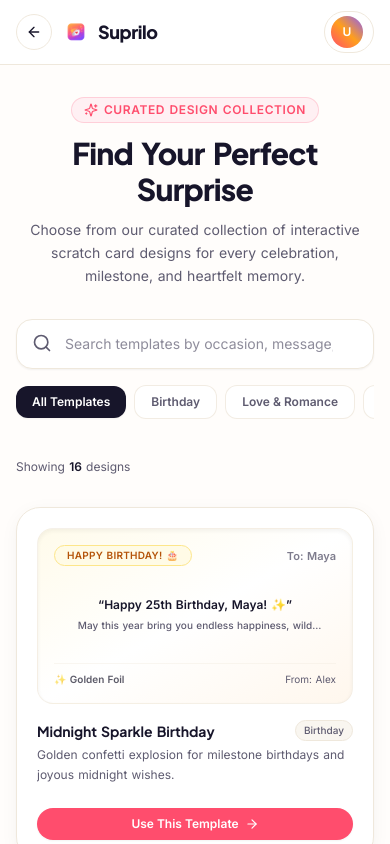
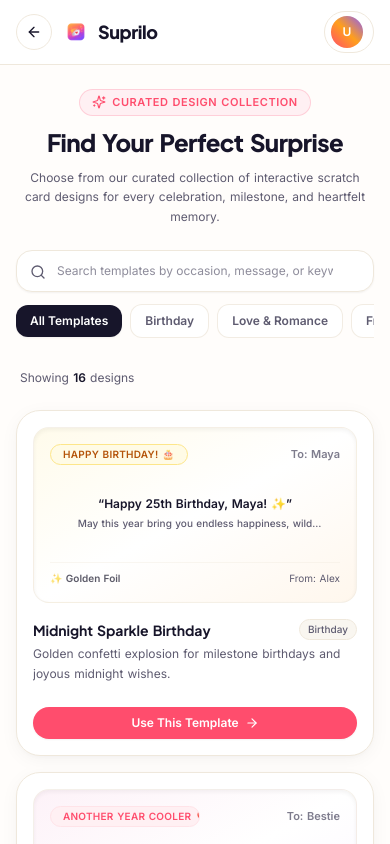
Before and after one commit to LeviHQ/suprilo, a Next.js app: page /templates in a window 390 px wide. Shown: the top 844 px of the page. Built offline with nearby package versions, Linux system fonts and the light colour scheme; no server answers.

Commit message:
fix(responsive): eliminate mobile horizontal viewport overflow on templates gallery and creation studio

```diff
--- a/src/app/globals.css
+++ b/src/app/globals.css
@@ -17,8 +17,8 @@
   html {
     scroll-behavior: smooth;
     color-scheme: light;
-    overflow-x: clip;
-    max-width: 100vw;
+    overflow-x: hidden;
+    max-width: 100%;
     width: 100%;
   }
 
@@ -28,8 +28,8 @@
     font-family: var(--font-body), system-ui, -apple-system, BlinkMacSystemFont, "Segoe UI", Roboto, sans-serif;
     -webkit-font-smoothing: antialiased;
     -moz-osx-font-smoothing: grayscale;
-    overflow-x: clip;
-    max-width: 100vw;
+    overflow-x: hidden;
+    max-width: 100%;
     width: 100%;
     position: relative;
     word-spacing: 0.05em;
@@ -37,7 +37,7 @@
 
   /* Prevent any element from causing horizontal blank space on touch swiping */
   body, main, section, header, footer {
-    max-width: 100vw;
+    max-width: 100%;
   }
 
   /* Ensure legible word spacing across all platform headings and typography */
@@ -122,6 +122,22 @@
   .marquee-pause-hover:hover .animate-marquee-rtl {
     animation-play-state: paused !important;
   }
+}
+
+/* ========================================================================= */
+/* UTILITIES: Cross-Browser Horizontal Scrollbar Hiding (Mobile & Desktop)    */
+/* ========================================================================= */
+.no-scrollbar::-webkit-scrollbar,
+.scrollbar-none::-webkit-scrollbar {
+  display: none;
+  width: 0;
+  height: 0;
+}
+
+.no-scrollbar,
+.scrollbar-none {
+  -ms-overflow-style: none;
+  scrollbar-width: none;
 }
 
 /* ========================================================================= */
--- a/src/app/layout.tsx
+++ b/src/app/layout.tsx
@@ -82,8 +82,8 @@ export default function RootLayout({
   children: React.ReactNode;
 }>) {
   return (
-    <html lang="en" className={`${headingFont.variable} ${bodyFont.variable} overflow-x-clip max-w-full`}>
-      <body className="bg-brand-warm text-brand-dark min-h-screen flex flex-col selection:bg-brand-pink/15 selection:text-brand-pink overflow-x-clip max-w-full">
+    <html lang="en" className={`${headingFont.variable} ${bodyFont.variable} overflow-x-hidden max-w-full w-full`}>
+      <body className="bg-brand-warm text-brand-dark min-h-screen flex flex-col selection:bg-brand-pink/15 selection:text-brand-pink overflow-x-hidden max-w-full w-full">
         <AuthProvider>{children}</AuthProvider>
       </body>
     </html>
--- a/src/app/templates/page.tsx
+++ b/src/app/templates/page.tsx
@@ -57,10 +57,10 @@ export default function TemplatesGalleryPage() {
   };
 
   return (
-    <div className="min-h-screen bg-brand-warm text-brand-dark flex flex-col selection:bg-brand-pink/15 selection:text-brand-pink">
+    <div className="min-h-screen bg-brand-warm text-brand-dark flex flex-col selection:bg-brand-pink/15 selection:text-brand-pink w-full max-w-full overflow-x-hidden">
       {/* Top Navbar */}
-      <header className="sticky top-0 z-40 bg-white/95 backdrop-blur-md border-b border-brand-warm-border">
-        <div className="max-w-7xl mx-auto px-4 sm:px-6 lg:px-8 h-16 flex items-center justify-between">
+      <header className="sticky top-0 z-40 bg-white/95 backdrop-blur-md border-b border-brand-warm-border w-full max-w-full">
+        <div className="max-w-7xl w-full mx-auto px-4 sm:px-6 lg:px-8 h-16 flex items-center justify-between">
           <div className="flex items-center gap-2.5 sm:gap-3">
             <button
               type="button"
@@ -81,7 +81,7 @@ export default function TemplatesGalleryPage() {
             <BrandLogo href="/" size="sm" priority />
           </div>
 
-          <div className="flex items-center gap-3">
+          <div className="flex items-center gap-3 shrink-0">
             <Link
               href="/profile"
               className="flex items-center gap-2 p-1 pl-1.5 pr-2.5 rounded-full hover:bg-brand-warm-subtle border border-brand-warm-border transition-colors"
@@ -97,38 +97,38 @@ export default function TemplatesGalleryPage() {
       </header>
 
       {/* Main Gallery Area */}
-      <main className="flex-1 max-w-7xl w-full mx-auto px-4 sm:px-6 lg:px-8 py-8 sm:py-12 space-y-8">
+      <main className="flex-1 max-w-7xl w-full min-w-0 mx-auto px-4 sm:px-6 lg:px-8 py-6 sm:py-12 space-y-6 sm:space-y-8 overflow-hidden">
         {/* Gallery Hero Title */}
-        <div className="text-center space-y-3 max-w-2xl mx-auto">
-          <span className="inline-flex items-center gap-1.5 px-3 py-1 rounded-full text-xs font-bold uppercase tracking-wider text-brand-pink bg-brand-pink-light border border-brand-pink/20">
-            <Sparkles className="w-3.5 h-3.5" />
-            <span>Curated Design Collection</span>
+        <div className="text-center space-y-2.5 sm:space-y-3 max-w-2xl mx-auto px-2 w-full min-w-0">
+          <span className="inline-flex items-center gap-1.5 px-3 py-1 rounded-full text-[11px] sm:text-xs font-bold uppercase tracking-wider text-brand-pink bg-brand-pink-light border border-brand-pink/20 max-w-full">
+            <Sparkles className="w-3.5 h-3.5 shrink-0" />
+            <span className="truncate">Curated Design Collection</span>
           </span>
-          <h1 className="text-3xl sm:text-4xl font-extrabold text-brand-dark tracking-tight">
+          <h1 className="text-2xl sm:text-4xl font-extrabold text-brand-dark tracking-tight break-words">
             Find Your Perfect Surprise
           </h1>
-          <p className="text-sm sm:text-base text-brand-muted leading-relaxed">
+          <p className="text-xs sm:text-base text-brand-muted leading-relaxed">
             Choose from our curated collection of interactive scratch card designs for every celebration, milestone, and heartfelt memory.
           </p>
         </div>
 
         {/* Search & Category Filter Bar */}
-        <div className="space-y-4 max-w-4xl mx-auto">
+        <div className="space-y-3 sm:space-y-4 max-w-4xl w-full min-w-0 mx-auto">
           {/* Search Box */}
-          <div className="relative">
-            <Search className="w-5 h-5 text-brand-muted absolute left-4 top-3.5 pointer-events-none" />
+          <div className="relative w-full">
+            <Search className="w-4 sm:w-5 h-4 sm:h-5 text-brand-muted absolute left-3.5 sm:left-4 top-3.5 pointer-events-none" />
             <input
               type="text"
               value={searchQuery}
               onChange={(e) => setSearchQuery(e.target.value)}
-              placeholder="Search templates by occasion, message, or keyword (e.g. Birthday, Love, Paris, Coffee)..."
-              className="w-full pl-12 pr-10 py-3.5 rounded-2xl border border-brand-warm-border bg-white text-brand-dark text-sm placeholder:text-brand-muted/70 shadow-sm focus:outline-none focus:ring-2 focus:ring-brand-pink focus:border-brand-pink transition-all"
+              placeholder="Search templates by occasion, message, or keyword..."
+              className="w-full pl-10 sm:pl-12 pr-10 py-3 sm:py-3.5 rounded-2xl border border-brand-warm-border bg-white text-brand-dark text-xs sm:text-sm placeholder:text-brand-muted/70 shadow-sm focus:outline-none focus:ring-2 focus:ring-brand-pink focus:border-brand-pink transition-all"
             />
             {searchQuery && (
               <button
                 type="button"
                 onClick={() => setSearchQuery("")}
-                className="absolute right-4 top-3.5 p-1 rounded-full text-brand-muted hover:text-brand-dark hover:bg-brand-warm-subtle"
+                className="absolute right-3.5 sm:right-4 top-3 sm:top-3.5 p-1 rounded-full text-brand-muted hover:text-brand-dark hover:bg-brand-warm-subtle"
                 title="Clear search"
               >
                 <X className="w-4 h-4" />
@@ -136,8 +136,11 @@ export default function TemplatesGalleryPage() {
             )}
           </div>
 
-          {/* Category Chips */}
-          <div className="flex items-center gap-2 overflow-x-auto pb-2 scrollbar-none">
+          {/* Category Chips (Smooth Mobile Swipe with no-scrollbar) */}
+          <div
+            className="w-full min-w-0 overflow-x-auto pb-2 flex items-center gap-2 no-scrollbar scrollbar-none"
+            style={{ WebkitOverflowScrolling: "touch" }}
+          >
             {TEMPLATE_CATEGORIES.map((cat) => {
               const isActive = selectedCategory === cat.id;
               return (
@@ -146,7 +149,7 @@ export default function TemplatesGalleryPage() {
                   type="button"
                   onClick={() => setSelectedCategory(cat.id)}
                   className={cn(
-                    "px-4 py-2 rounded-xl text-xs font-bold whitespace-nowrap transition-all",
+                    "px-3.5 sm:px-4 py-2 rounded-xl text-xs font-bold whitespace-nowrap transition-all shrink-0",
                     isActive
                       ? "bg-brand-dark text-white shadow-sm"
                       : "bg-white text-brand-muted hover:text-brand-dark hover:bg-brand-warm-subtle border border-brand-warm-border/80"
@@ -160,7 +163,7 @@ export default function TemplatesGalleryPage() {
         </div>
 
         {/* Results Counter */}
-        <div className="flex items-center justify-between text-xs text-brand-muted max-w-7xl mx-auto">
+        <div className="flex items-center justify-between text-xs text-brand-muted max-w-7xl w-full mx-auto px-1">
           <span>
             Showing <strong className="text-brand-dark">{filteredTemplates.length}</strong> design
             {filteredTemplates.length === 1 ? "" : "s"}
@@ -181,26 +184,26 @@ export default function TemplatesGalleryPage() {
 
         {/* Template Grid (16 Templates) */}
         {filteredTemplates.length > 0 ? (
-          <div className="grid grid-cols-1 sm:grid-cols-2 lg:grid-cols-3 xl:grid-cols-4 gap-6">
+          <div className="grid grid-cols-1 sm:grid-cols-2 lg:grid-cols-3 xl:grid-cols-4 gap-4 sm:gap-6 w-full min-w-0">
             {filteredTemplates.map((template) => {
               return (
                 <div
                   key={template.id}
-                  className="group bg-white rounded-3xl p-5 border border-brand-warm-border shadow-card hover:shadow-card-hover transition-all duration-300 flex flex-col justify-between space-y-4 hover:-translate-y-1"
+                  className="group bg-white rounded-3xl p-4 sm:p-5 border border-brand-warm-border shadow-card hover:shadow-card-hover transition-all duration-300 flex flex-col justify-between space-y-4 hover:-translate-y-1 w-full min-w-0 overflow-hidden"
                 >
                   {/* Card Visual Header Preview */}
                   <div
                     className={cn(
-                      "h-44 rounded-2xl p-4 flex flex-col justify-between relative overflow-hidden shadow-inner border border-brand-warm-border/60 bg-gradient-to-br",
+                      "h-44 rounded-2xl p-4 flex flex-col justify-between relative overflow-hidden shadow-inner border border-brand-warm-border/60 bg-gradient-to-br w-full",
                       template.bgGradient
                     )}
                   >
                     {/* Top Row: Tag & Recipient */}
-                    <div className="flex items-center justify-between text-[11px] font-bold">
-                      <Badge variant={template.badgeColor} className="text-[10px] py-0.5">
+                    <div className="flex items-center justify-between gap-2 text-[11px] font-bold min-w-0">
+                      <Badge variant={template.badgeColor} className="text-[10px] py-0.5 truncate max-w-[150px] shrink-0">
                         {template.tag}
                       </Badge>
-                      <span className="text-brand-muted/80">To: {template.recipient}</span>
+                      <span className="text-brand-muted/80 truncate text-[11px]">To: {template.recipient}</span>
                     </div>
 
                     {/* Secret Message Preview Note */}
@@ -216,21 +219,21 @@ export default function TemplatesGalleryPage() {
                     </div>
 
                     {/* Bottom Row: Foil Cover Style Badge */}
-                    <div className="flex items-center justify-between text-[10px] text-brand-muted pt-2 border-t border-brand-warm-border/40">
-                      <span className="font-semibold capitalize text-brand-dark/70">
+                    <div className="flex items-center justify-between text-[10px] text-brand-muted pt-2 border-t border-brand-warm-border/40 min-w-0 gap-2">
+                      <span className="font-semibold capitalize text-brand-dark/70 truncate">
                         ✨ {template.coverStyle.replace("-", " ")}
                       </span>
-                      <span>From: {template.sender}</span>
+                      <span className="truncate shrink-0">From: {template.sender}</span>
                     </div>
                   </div>
 
                   {/* Details & Wording */}
-                  <div className="space-y-1">
-                    <div className="flex items-center justify-between">
-                      <h3 className="text-sm font-bold text-brand-dark group-hover:text-brand-pink transition-colors">
+                  <div className="space-y-1 min-w-0">
+                    <div className="flex items-center justify-between gap-2">
+                      <h3 className="text-sm font-bold text-brand-dark group-hover:text-brand-pink transition-colors truncate">
                         {template.title}
                       </h3>
-                      <span className="text-[10px] px-2 py-0.5 rounded-full bg-brand-warm-subtle text-brand-muted border border-brand-warm-border font-medium">
+                      <span className="text-[10px] px-2 py-0.5 rounded-full bg-brand-warm-subtle text-brand-muted border border-brand-warm-border font-medium shrink-0">
                         {template.categoryLabel}
                       </span>
                     </div>
--- a/src/components/create/CreationChoiceCards.tsx
+++ b/src/components/create/CreationChoiceCards.tsx
@@ -44,7 +44,7 @@ export function CreationChoiceCards({
         {/* CARD A: Use a Template (Subtle V-Shape Offset Left) */}
         {/* ======================================================== */}
         <div
-          className="group relative bg-white rounded-3xl p-6 sm:p-8 border-2 border-brand-pink/25 shadow-card hover:shadow-card-hover transition-all duration-300 flex flex-col justify-between space-y-6 lg:translate-y-0 lg:-rotate-1 lg:hover:rotate-0 hover:-translate-y-2"
+          className="group relative bg-white rounded-3xl p-6 sm:p-8 border-2 border-brand-pink/25 shadow-card hover:shadow-card-hover transition-all duration-300 flex flex-col justify-between space-y-6 lg:translate-y-0 lg:-rotate-1 lg:hover:rotate-0 hover:-translate-y-2 overflow-hidden"
         >
           {/* Subtle warm glow background */}
           <div
@@ -185,7 +185,7 @@ export function CreationChoiceCards({
         {/* CARD B: Create from Scratch (Subtle V-Shape Offset Right) */}
         {/* ======================================================== */}
         <div
-          className="group relative bg-white rounded-3xl p-6 sm:p-8 border-2 border-brand-purple/25 shadow-card hover:shadow-card-hover transition-all duration-300 flex flex-col justify-between space-y-6 lg:translate-y-6 lg:rotate-1 lg:hover:rotate-0 hover:-translate-y-2"
+          className="group relative bg-white rounded-3xl p-6 sm:p-8 border-2 border-brand-purple/25 shadow-card hover:shadow-card-hover transition-all duration-300 flex flex-col justify-between space-y-6 lg:translate-y-6 lg:rotate-1 lg:hover:rotate-0 hover:-translate-y-2 overflow-hidden"
         >
           {/* Subtle purple glow background */}
           <div
--- a/src/components/create/CreationFlightStage.tsx
+++ b/src/components/create/CreationFlightStage.tsx
@@ -493,7 +493,7 @@ export function CreationFlightStage({
             {/* Visual Showcase: Creative Studio Workshop Preview */}
             <div className="h-44 sm:h-48 rounded-2xl p-3 bg-gradient-to-br from-purple-50/70 via-slate-50 to-indigo-50/50 border border-brand-warm-border/80 shadow-inner relative overflow-hidden flex flex-col justify-between">
               {/* Studio Canvas Workbench */}
-              <div className="flex items-center justify-between">
+              <div className="flex items-center justify-between gap-1 flex-wrap sm:flex-nowrap">
                 {/* Swatch Picker Simulation */}
                 <div className="flex items-center gap-1.5 bg-white/90 px-2.5 py-1 rounded-full border border-purple-100 shadow-2xs">
                   <span className="text-[10px] font-bold text-slate-500 mr-1">Palette:</span>
```
Also changed, not shown: src/app/create/page.tsx (+4 -4 lines).
